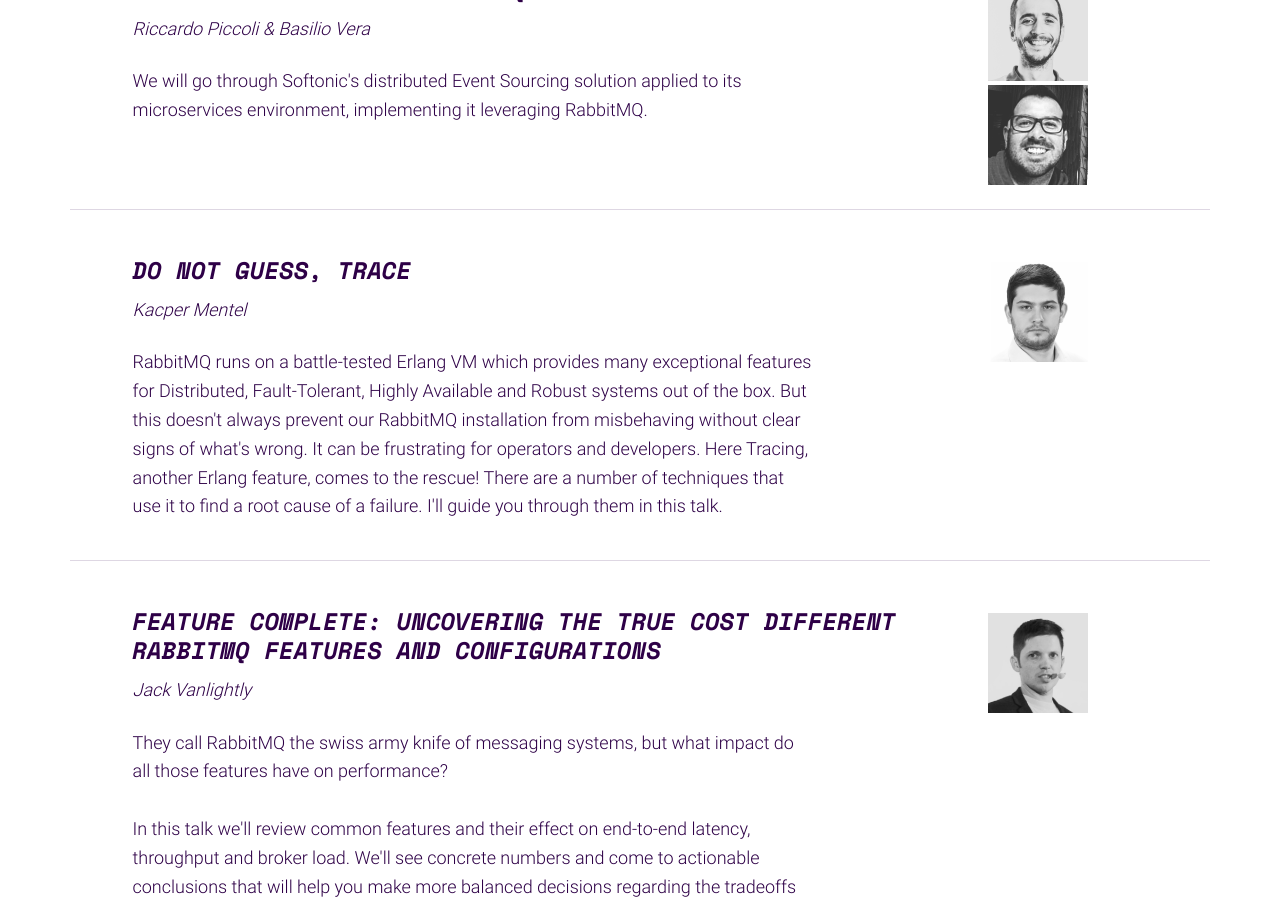
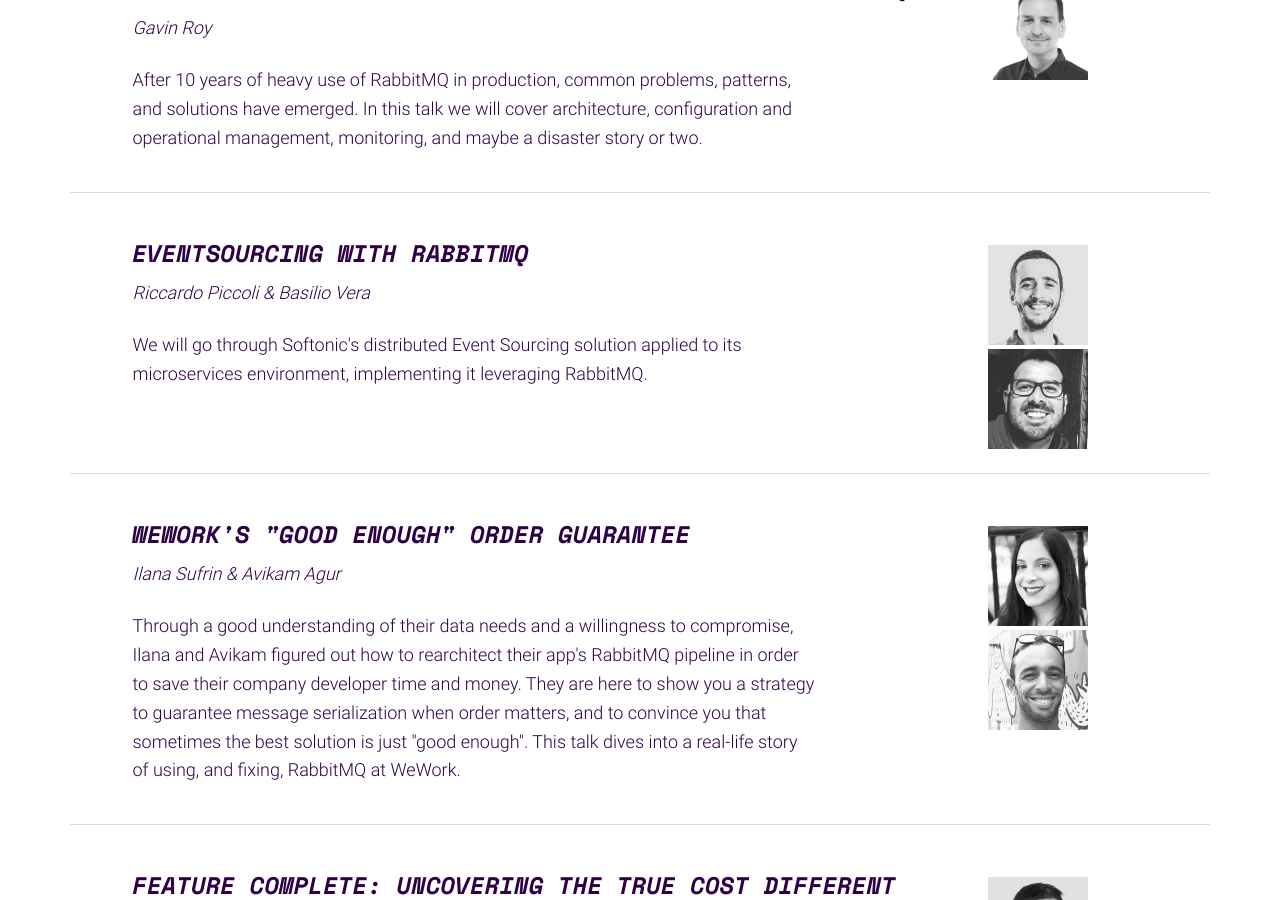
Before and after one commit to isabella232/rabbitmq-summit-1, a Jekyll site: the page built from index.html, in a window 1280 px wide and 900 px high, scrolled down 3023 px. Built offline with Jekyll 4.4.1, drawn with Linux system fonts in a browser that asks for light colours; nearby versions of some CDN libraries; comment, search, counter and statistics services are not loaded; some of the changed text lies outside the part shown.

Commit message:
Updating schedule with new abstracts

```diff
--- a/_data/schedule.yml
+++ b/_data/schedule.yml
@@ -31,15 +31,18 @@
   co-img: /img/speakers/basilio-vera.jpg
 - start: '11:20'
   etime: '11:45'
-  title: 'Do not guess, Trace'
-  speaker: Kacper Mentel
+  title: >
+    WeWork's "good enough" order guarantee
+  speaker: Ilana Sufrin
   abstract: >-
-    RabbitMQ runs on a battle-tested Erlang VM which provides many exceptional features for Distributed,
-    Fault-Tolerant, Highly Available and Robust systems out of the box. But this doesn't always prevent
-    our RabbitMQ installation from misbehaving without clear signs of what's wrong. It can be frustrating
-    for operators and developers. Here Tracing, another Erlang feature, comes to the rescue!
-    There are a number of techniques that use it to find a root cause of a failure. I'll guide you through them in this talk.
-  img: /img/speakers/kacper-mentel.jpg
+    Through a good understanding of their data needs and a willingness to compromise, Ilana and Avikam figured out how to
+    rearchitect their app's RabbitMQ pipeline in order to save their company developer time and money.
+    They are here to show you a strategy to guarantee message serialization when order matters,
+    and to convince you that sometimes the best solution is just "good enough".
+    This talk dives into a real-life story of using, and fixing, RabbitMQ at WeWork.
+  img: /img/speakers/ilana-sufrin.jpg
+  co-speaker:  Avikam Agur
+  co-img: /img/speakers/avikam-agur.jpg
 - start: '11:50'
   etime: '12:35'
   title: 'Feature complete: Uncovering the true cost different RabbitMQ features and configurations'
@@ -76,6 +79,17 @@
     which one is better for MQTT, or which one to use? RabbitMQ for
     MQTT, or EMQX? Join me in this talk as I answer these questions
     and help users decide on the best choice MQTT broker to use.
+- start: '13:35'
+  etime: '14:20'
+  title: 'Do not guess, Trace'
+  speaker: Kacper Mentel
+  abstract: >-
+    RabbitMQ runs on a battle-tested Erlang VM which provides many exceptional features for Distributed,
+    Fault-Tolerant, Highly Available and Robust systems out of the box. But this doesn't always prevent
+    our RabbitMQ installation from misbehaving without clear signs of what's wrong. It can be frustrating
+    for operators and developers. Here Tracing, another Erlang feature, comes to the rescue!
+    There are a number of techniques that use it to find a root cause of a failure. I'll guide you through them in this talk.
+  img: /img/speakers/kacper-mentel.jpg
 - start: '14:25'
   etime: '14:50'
   title: 'Rapidly building streaming applications with RabbitMQ, Spring Cloud Streams and SCDF'
--- a/index.html
+++ b/index.html
@@ -206,6 +206,44 @@ footer-logo: /img/logo-pink.png
               </div>
             </div>
           </div>
+          <div class="row justify-content-center justify-content-md-end">
+            <div class="col-10 col-md-6 col-xl-5 mb-4 mb-md-0">
+              <div class="row justify-content-center align-items-center">
+                <div class="col-12 col-md-5 mb-3 mb-md-0">
+                  <div class="skew-box img-wrap">
+                    <div class="img-holder" style="background-image: url(/img/speakers/ilana-sufrin.jpg)"></div>
+                  </div>
+                </div>
+                <div class="col-12 col-sm-10 col-md-7">
+                  <div class="info skew-box pl-1">
+                    <h5 class="text-light text-uppercase mb-1">Ilana Sufrin</h5>
+                    <p class="text-primary text-uppercase mb-1"></p>
+                    <p class="text-primary text-uppercase mb-1">WeWork</p>
+                  </div>
+                </div>
+              </div>
+            </div>
+            <div class="col-10 col-md-6 col-xl-5 mb-4">
+              <div class="row justify-content-center align-items-center">
+                <div class="col-12 col-md-5 mb-3 mb-md-0">
+                  <div class="skew-box img-wrap">
+                    <div class="img-holder" style="background-image: url(/img/speakers/avikam-agur.jpg);"></div>
+                  </div>
+                </div>
+                <div class="col-12 col-sm-10 col-md-7">
+                  <div class="info skew-box pl-1">
+                    <h5 class="text-light text-uppercase mb-1">Avikam Agur</h5>
+                    <p class="text-primary text-uppercase mb-1"></p>
+                    <p class="text-primary text-uppercase mb-1">WeWork</p>
+                  </div>
+                </div>
+              </div>
+            </div>
+          </div>
+        </div>
+      </div>
+      <div class="row justify-content-center">
+        <div class="speakers col-10 col-md-12 col-lg-11 mt-lg-8">
           <div class="row justify-content-center justify-content-md-end">
             <div class="col-10 col-md-6 col-xl-5 mb-4 mb-md-0">
               <div class="row justify-content-center align-items-center">
```
